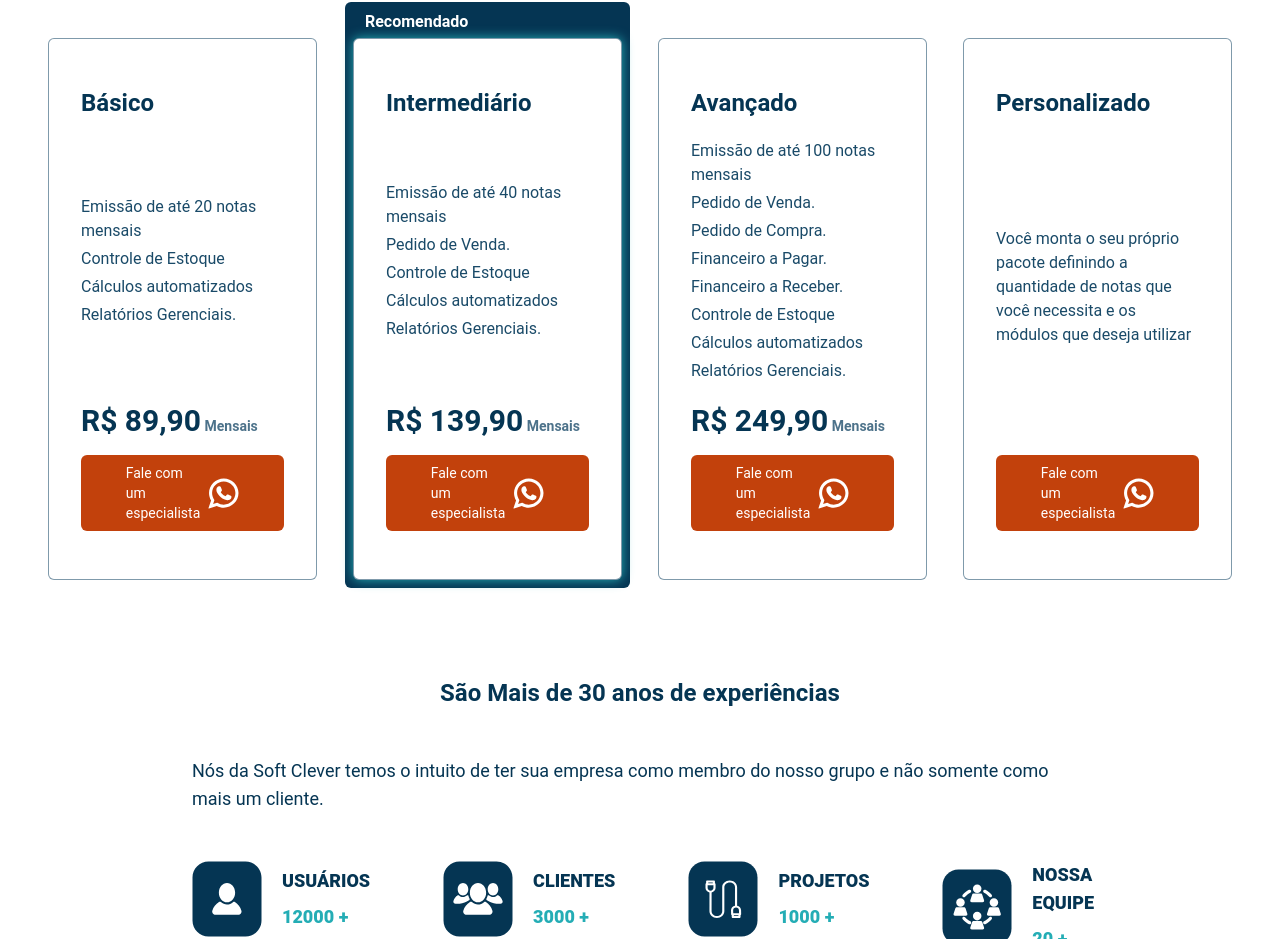
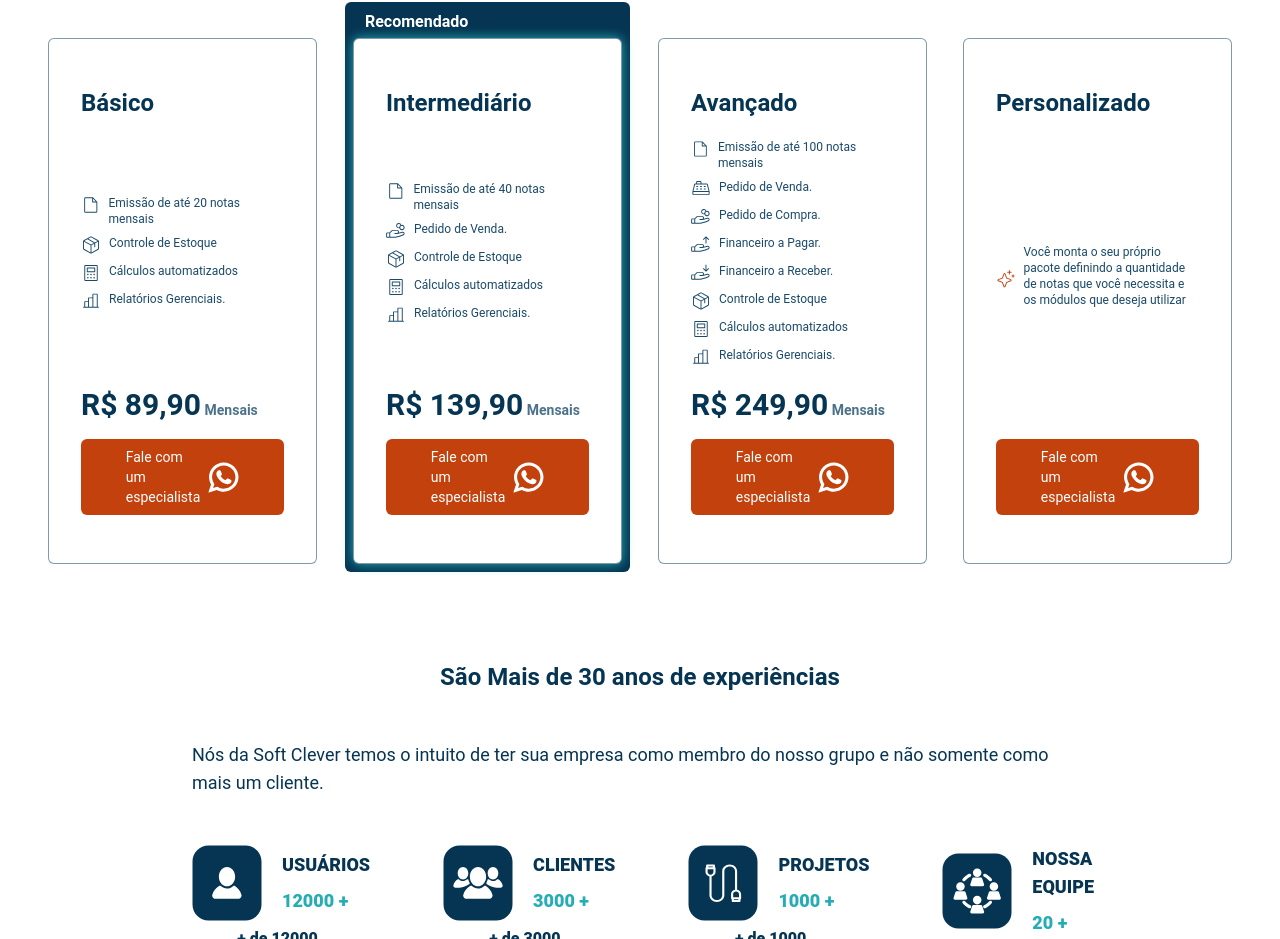
Before and after one commit to SoftcleverInformatica/Soft-Site-Produtor-Rural, a Next.js app: page / in a window 1280 px wide. Shown: the part 1343-2282 px from the top of the page. Built offline with nearby package versions, Linux system fonts and the light colour scheme.

Commit message:
fix icons

```diff
--- a/package.json
+++ b/package.json
@@ -13,6 +13,7 @@
 	},
 	"dependencies": {
 		"@next/third-parties": "^14.2.3",
+		"@phosphor-icons/react": "^2.1.6",
 		"@radix-ui/react-accordion": "^1.1.2",
 		"@radix-ui/react-slot": "^1.0.2",
 		"class-variance-authority": "^0.7.0",
--- a/src/sections/price/Price.tsx
+++ b/src/sections/price/Price.tsx
@@ -1,40 +1,51 @@
 import ButtonExpert from '@/src/components/button_expert';
+import {
+	Calculator,
+	CashRegister,
+	ChartBar,
+	File,
+	HandArrowDown,
+	HandArrowUp,
+	HandCoins,
+	Package,
+	Sparkle
+} from '@phosphor-icons/react';
 
 export default function Price() {
 	const planos = [
 		{
 			plan: 'Básico',
 			fatures: [
-				{ item: 'Emissão de até 20 notas mensais' },
-				{ item: 'Controle de Estoque' },
-				{ item: 'Cálculos automatizados' },
-				{ item: 'Relatórios Gerenciais.' },
+				{ item: 'Emissão de até 20 notas mensais', icon: <File weight='light' size={20} /> },
+				{ item: 'Controle de Estoque', icon: <Package weight='light' size={20} /> },
+				{ item: 'Cálculos automatizados', icon: <Calculator weight='light' size={20} /> },
+				{ item: 'Relatórios Gerenciais.', icon: <ChartBar weight='light' size={20} /> },
 			],
 			value: '89,90',
 		},
 		{
 			plan: 'Intermediário',
-      recommended: true,
+			recommended: true,
 			fatures: [
-				{ item: 'Emissão de até 40 notas mensais' },
-				{ item: 'Pedido de Venda.' },
-				{ item: 'Controle de Estoque' },
-				{ item: 'Cálculos automatizados' },
-				{ item: 'Relatórios Gerenciais.' },
+				{ item: 'Emissão de até 40 notas mensais', icon: <File weight='light' size={20} /> },
+				{ item: 'Pedido de Venda.', icon: <HandCoins weight='light' size={20} /> },
+				{ item: 'Controle de Estoque', icon: <Package weight='light' size={20} /> },
+				{ item: 'Cálculos automatizados', icon: <Calculator weight='light' size={20} /> },
+				{ item: 'Relatórios Gerenciais.', icon: <ChartBar weight='light' size={20} /> },
 			],
 			value: '139,90',
 		},
 		{
 			plan: 'Avançado',
 			fatures: [
-				{ item: 'Emissão de até 100 notas mensais' },
-				{ item: 'Pedido de Venda.' },
-				{ item: 'Pedido de Compra.' },
-				{ item: 'Financeiro a Pagar.' },
-				{ item: 'Financeiro a Receber.' },
-				{ item: 'Controle de Estoque' },
-				{ item: 'Cálculos automatizados' },
-				{ item: 'Relatórios Gerenciais.' },
+				{ item: 'Emissão de até 100 notas mensais', icon: <File weight='light' size={20} /> },
+				{ item: 'Pedido de Venda.', icon: <CashRegister weight='light' size={20} /> },
+				{ item: 'Pedido de Compra.', icon: <HandCoins weight='light' size={20} /> },
+				{ item: 'Financeiro a Pagar.', icon: <HandArrowUp weight='light' size={20} /> },
+				{ item: 'Financeiro a Receber.', icon: <HandArrowDown weight='light' size={20} /> },
+				{ item: 'Controle de Estoque', icon: <Package weight='light' size={20} /> },
+				{ item: 'Cálculos automatizados', icon: <Calculator weight='light' size={20} /> },
+				{ item: 'Relatórios Gerenciais.', icon: <ChartBar weight='light' size={20} /> },
 			],
 			value: '249,90',
 		},
@@ -43,6 +54,7 @@ export default function Price() {
 			fatures: [
 				{
 					item: 'Você monta o seu próprio pacote definindo a quantidade de notas que você necessita e os módulos que deseja utilizar',
+					icon: <Sparkle weight='light' color='#C2410C' size={70} />,
 				},
 			],
 		},
@@ -59,18 +71,18 @@ export default function Price() {
 							className={`flex flex-col gap-1 p-2 pt-2 rounded-md  ${_.recommended ? 'bg-sc' : ''} `}>
 							<span className='text-white font-bold h-6 pl-3'>{_.recommended ? 'Recomendado' : ''}</span>
 							<div
-								className={`flex flex-col flex-1 gap-4 justify-between px-4 py-8 bg-white rounded-md border hover:drop-shadow-[0px_0px_10px_rgba(36,173,181,.75)] border-[#003658]/50 ${_.recommended ? 'drop-shadow-[0px_0px_6px_rgba(36,173,181,1)]' : ''}  lg:px-8 lg:py-12 lg:gap-5 max-w-[18rem]`}>
+								className={`flex flex-col flex-1 gap-4 justify-between px-4 py-8 bg-white rounded-md border transition ease-in-out delay-150 hover:drop-shadow-[0px_0px_10px_rgba(36,173,181,.75)] border-[#003658]/50 ${_.recommended ? 'drop-shadow-[0px_0px_6px_rgba(36,173,181,1)]' : ''}  lg:px-8 lg:py-12 lg:gap-5 max-w-[18rem]`}>
 								<div>
 									<h4 className='text-sc font-semibold text-2xl'>{_.plan}</h4>
 									{/* <p className='text-[#003658]/70 '>Description</p> */}
 								</div>
-								<ul className='flex flex-col gap-1'>
+								<ul className='flex flex-col gap-2'>
 									{_.fatures.map((_, i) => {
 										return (
 											<li
 												key={i}
-												className='text-[#003658]/90 '>
-												<span>{_.item}</span>
+												className='text-[#003658]/90 text-xs flex items-start gap-2'>
+												{_.icon}<span>{_.item}</span>
 											</li>
 										);
 									})}
```
Also changed, not shown: 1 other file (tests, documents, lock files or other folders).
